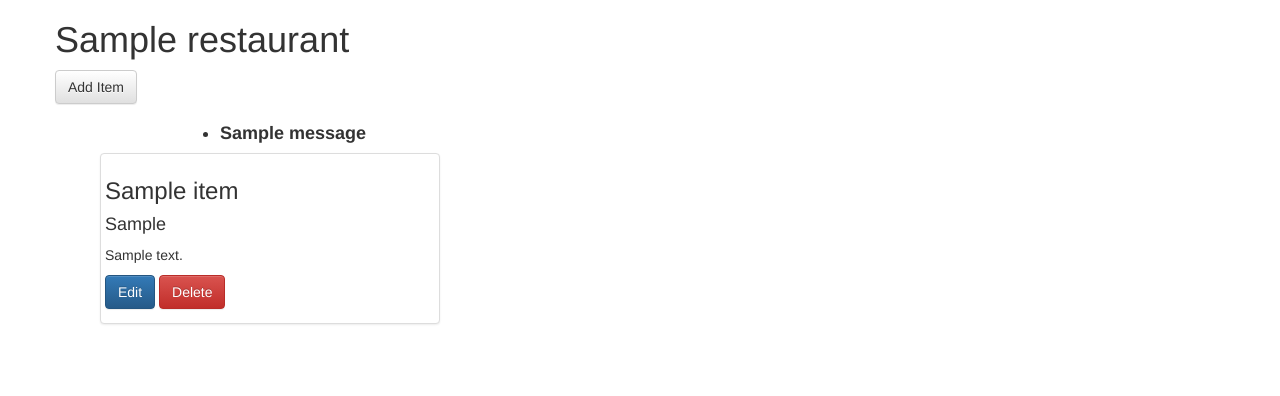
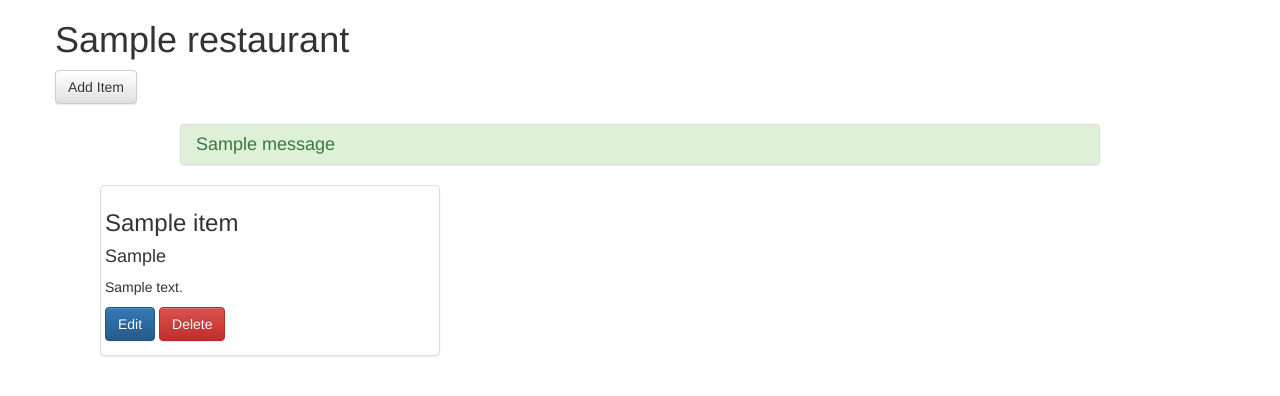
Before and after one commit to alayek/fullstack-intro, a Flask app: page /restaurants/1/ in a window 1280 px wide. Shown: the top 396 px of the page. Run offline with Flask 2, Linux system fonts and the light colour scheme; tables that the repository leaves empty hold one stand-in row (values such as "Sample post"); one stand-in notice (Sample message) is shown; some libraries are stand-ins or nearby versions.

Commit message:
Add a bit of styling to flash message

```diff
--- a/templates/menu.html
+++ b/templates/menu.html
@@ -20,9 +20,9 @@
 				{% with messages = get_flashed_messages() %}
 				{% if messages %}
 
-				<ul>
+				<ul class="list-group">
 				{% for message in messages %}
-				  <li><strong>{{message}}</strong></li>
+				  <li class="list-group-item list-group-item-success">{{message}}</li>
 				  {% endfor %}
 				</ul>
 				{% endif %}
```
